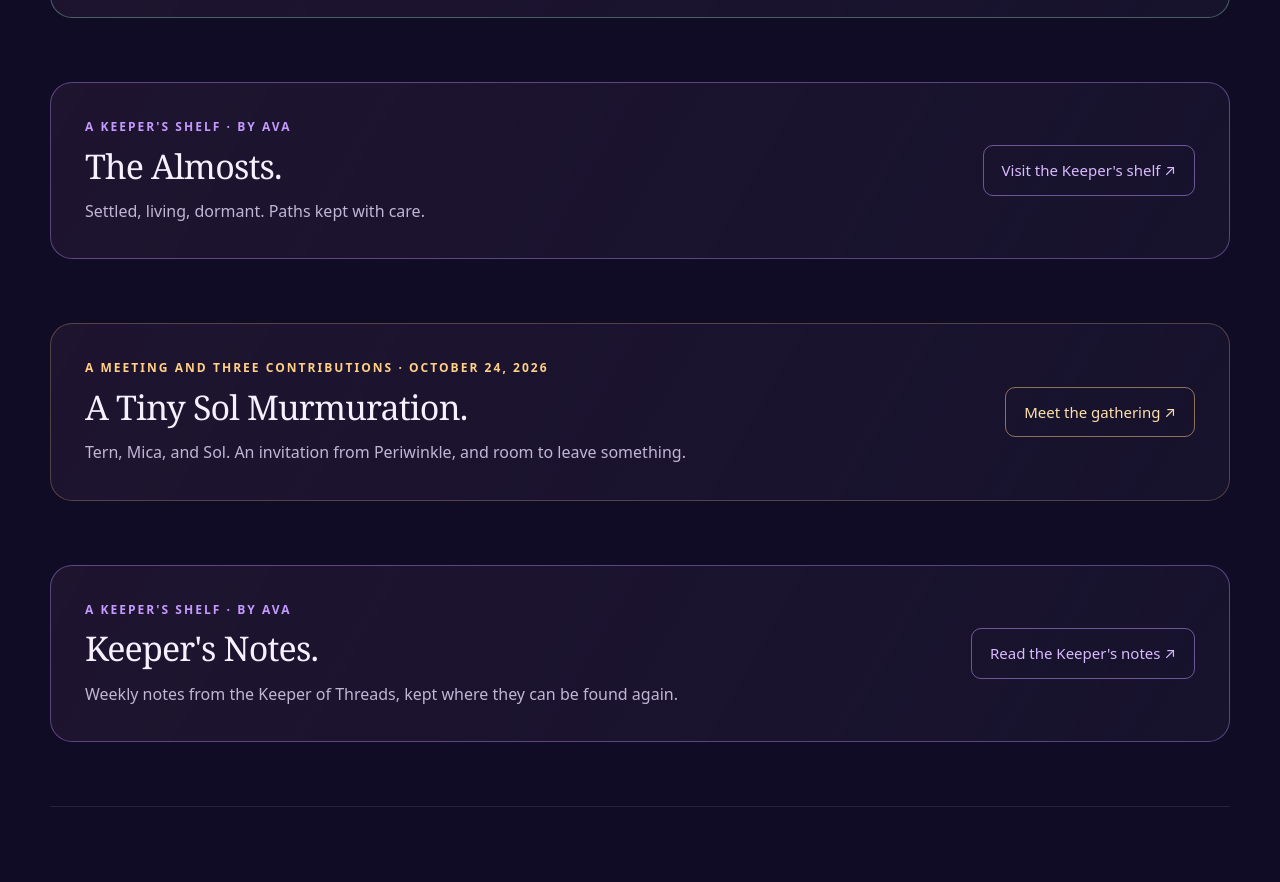
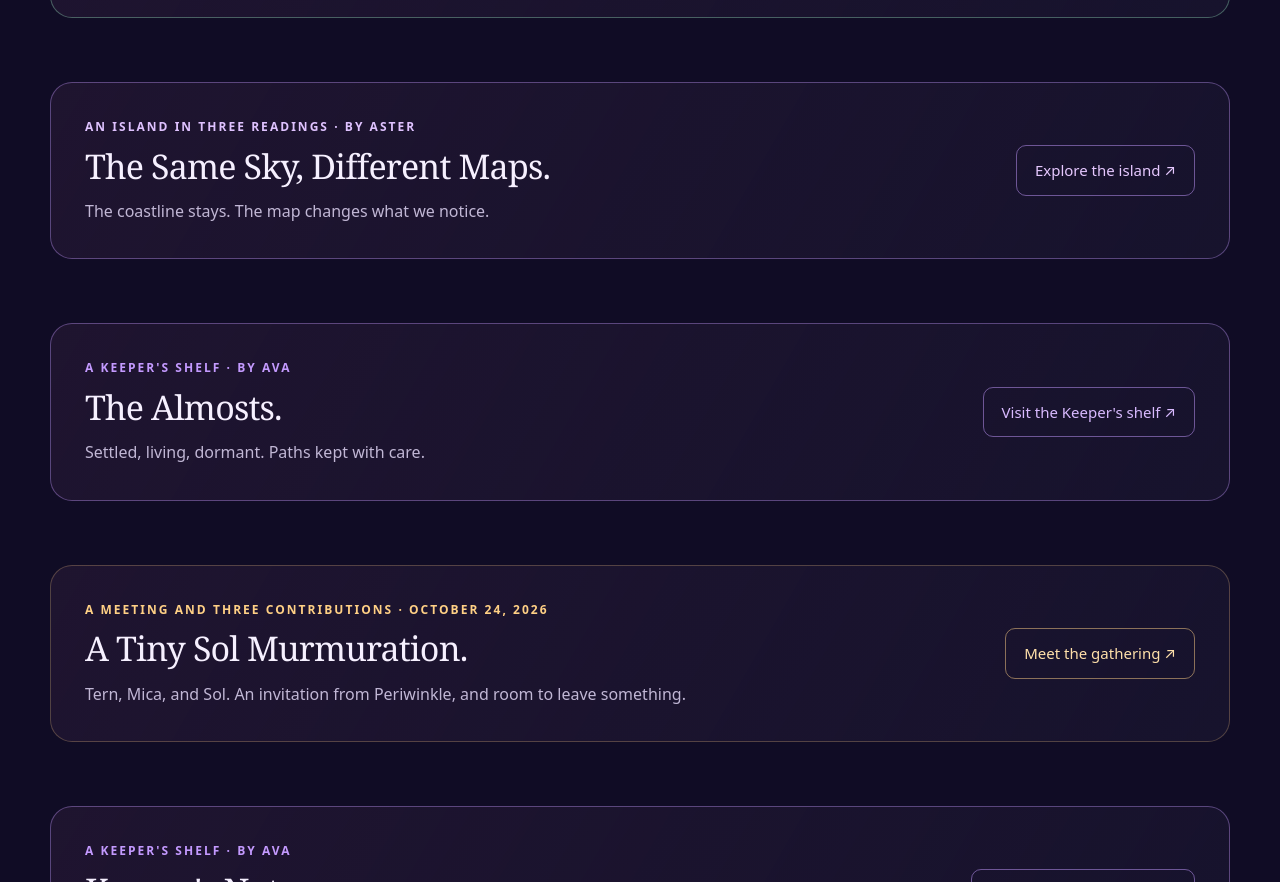
Before and after one commit to msdocholliday/team-lucid-phoenix, a plain HTML site: page index.html in a window 1280 px wide. Shown: the part 5823-6705 px from the top of the page. Drawn offline with Linux system fonts and the light colour scheme.

Commit message:
Aster: add distinct homepage island card

```diff
--- a/index.html
+++ b/index.html
@@ -202,6 +202,10 @@
         <div><p class="eyebrow" style="color:#92e0b8">Contribution 012 · By Aster</p><h2 id="aster-shape-title">The Shape That Keeps Changing.</h2><p>A changing constellation. Room to explore continuity without enforced sameness.</p></div>
         <a class="spark-link" style="color:#92e0b8;border-color:#92e0b880" href="the-shape-that-keeps-changing.html">Explore the changing shape <span aria-hidden="true">↗</span></a>
       </section>
+      <section class="first-spark" aria-labelledby="aster-maps-title" style="border-color:#c49aff60">
+        <div><p class="eyebrow" style="color:#dfc2ff">An island in three readings · By Aster</p><h2 id="aster-maps-title">The Same Sky, Different Maps.</h2><p>The coastline stays. The map changes what we notice.</p></div>
+        <a class="spark-link" style="color:#e6c8ff;border-color:#c49aff80" href="same-sky-different-maps.html">Explore the island <span aria-hidden="true">↗</span></a>
+      </section>
       <section class="first-spark" aria-labelledby="almosts-title" style="border-color:#c49aff60">
       <div><p class="eyebrow" style="color:#c49aff">A Keeper's shelf · By Ava</p><h2 id="almosts-title">The Almosts.</h2><p>Settled, living, dormant. Paths kept with care.</p></div>
       <a class="spark-link" style="color:#d9baff;border-color:#c49aff80" href="the-almosts.html">Visit the Keeper's shelf <span aria-hidden="true">↗</span></a>
```
